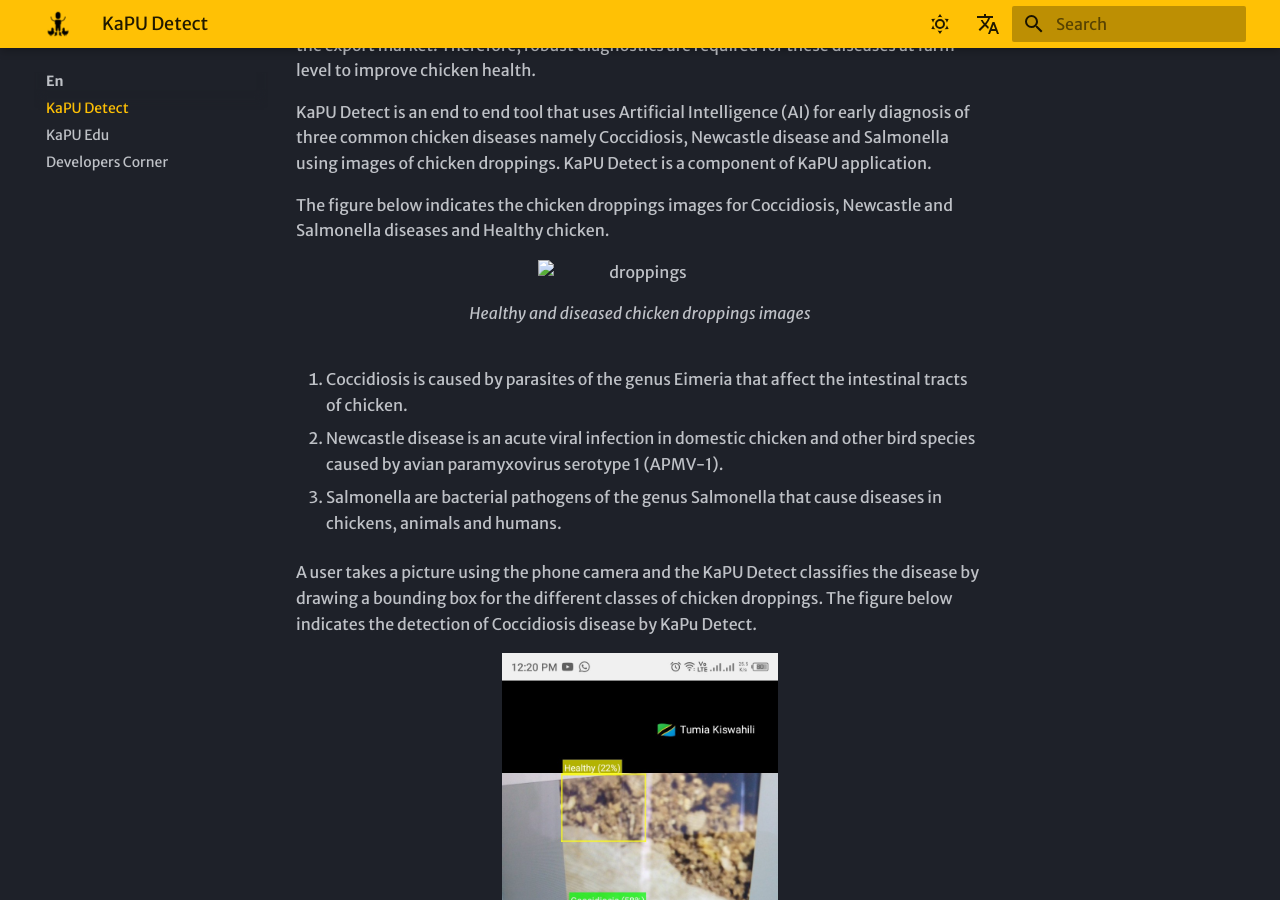
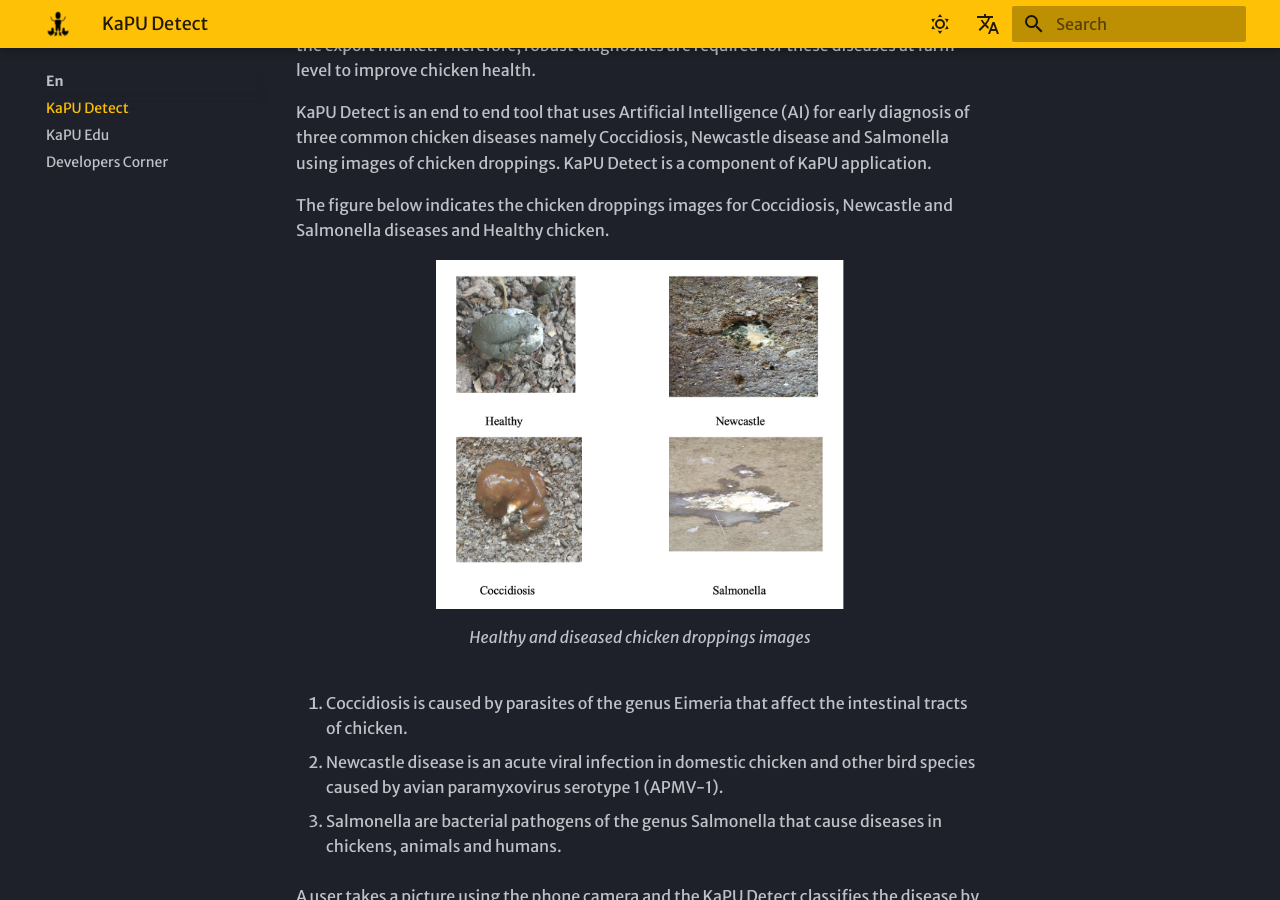
Before and after one commit to devdatanalytics/kapudocs, an MkDocs documentation site: the page built from docs/en/kapudetect.md, in a window 1280 px wide and 900 px high, scrolled down 339 px. Built offline with MkDocs 1.6.1 and Material for MkDocs 9.7.7, drawn with Linux system fonts in a browser that asks for light colours; some web fonts are replaced; comment, search, counter and statistics services are not loaded.

Commit message:
Update kapudetect.md

```diff
--- a/docs/en/kapudetect.md
+++ b/docs/en/kapudetect.md
@@ -9,7 +9,7 @@
 The figure below indicates the chicken droppings images for Coccidiosis, Newcastle and Salmonella diseases and Healthy chicken.
 
 <figure>
-    <img src ="/kapudocs/en/assets/fecal.png" alt="droppings" style="width:60%">
+    <img src ="/kapudocs/assets/fecal.png" alt="droppings" style="width:60%">
     <figcaption>Healthy and diseased chicken droppings images</figcaption>
 </figure>
 
```
